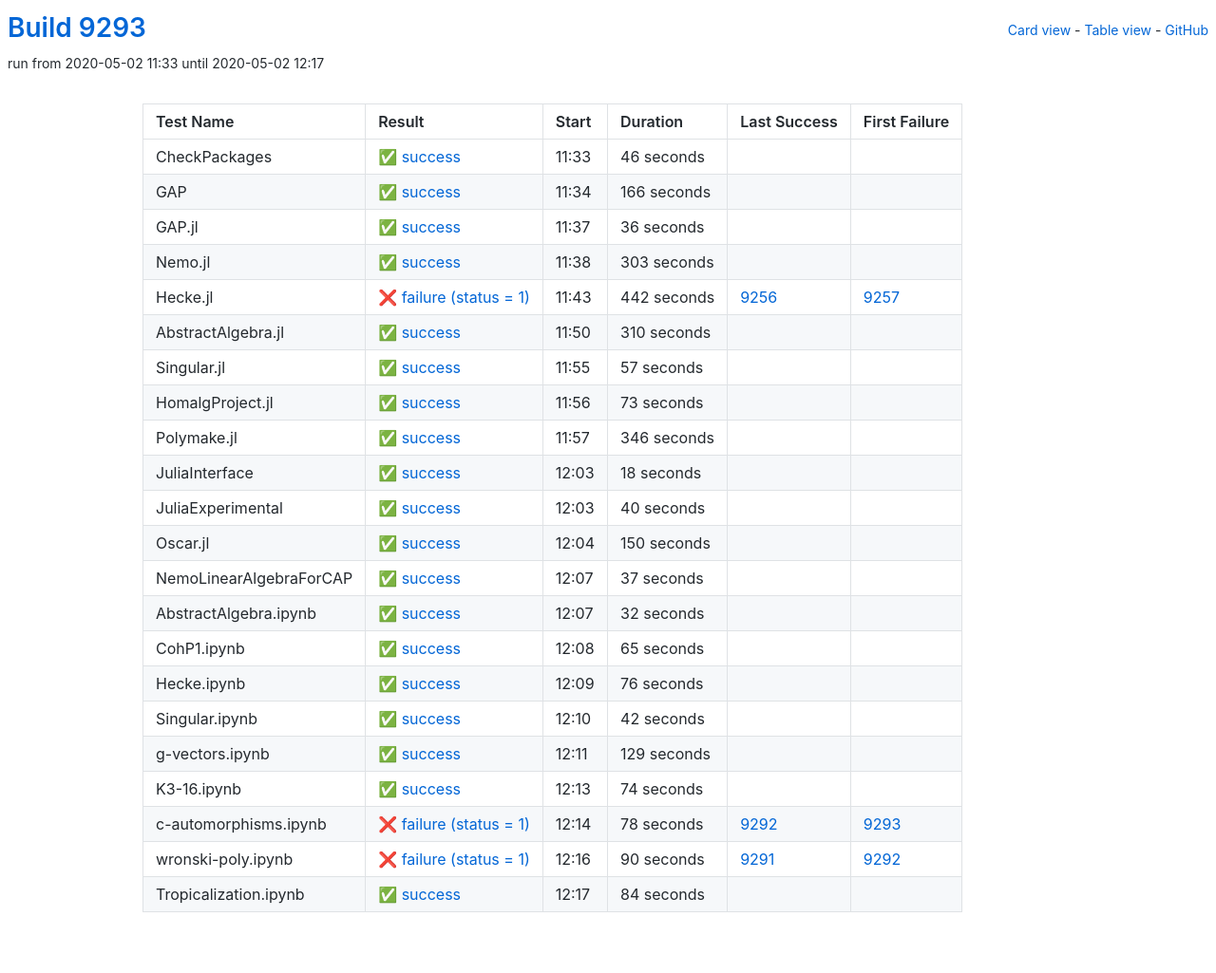
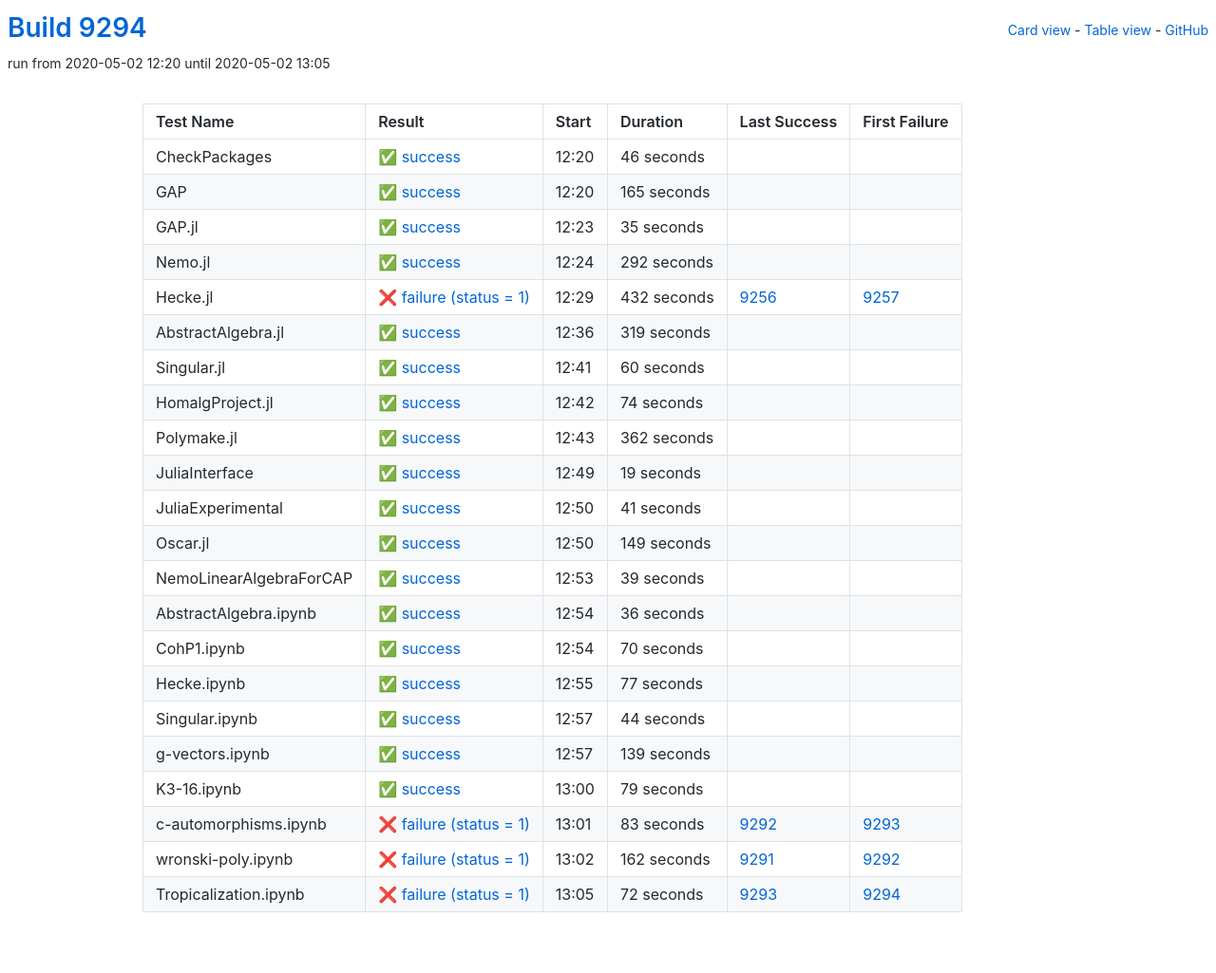
Before and after one commit to oscar-system/oscar-ci-status, a Jekyll site: the page built from table.html, in a window 1280 px wide. Shown: the whole page at 95% size. Built offline with Jekyll 4.4.1, drawn with Linux system fonts in a browser that asks for light colours.

Commit message:
Build 9294

```diff
--- a/_data/ci.yml
+++ b/_data/ci.yml
@@ -1,5 +1,5 @@
-build: 9293
-build_url: https://oscarci.mathematik.uni-kl.de/job/oscar/9293/
+build: 9294
+build_url: https://oscarci.mathematik.uni-kl.de/job/oscar/9294/
 job: oscar
 tests:
 - duration: 46
@@ -8,20 +8,141 @@
   first_failure_url: null
   last_success: false
   last_success_url: null
-  log: https://oscarci.mathematik.uni-kl.de/job/oscar/9293/artifact/logs/build-9293/CheckPackages.log
+  log: https://oscarci.mathematik.uni-kl.de/job/oscar/9294/artifact/logs/build-9294/CheckPackages.log
   name: CheckPackages
-  start: 2020-05-02 11:33
+  start: 2020-05-02 12:20
   status: success
   success: true
-- duration: 166
+- duration: 165
   exitcode: 0
   first_failure: false
   first_failure_url: null
   last_success: false
   last_success_url: null
-  log: https://oscarci.mathematik.uni-kl.de/job/oscar/9293/artifact/logs/build-9293/GAP.log
+  log: https://oscarci.mathematik.uni-kl.de/job/oscar/9294/artifact/logs/build-9294/GAP.log
   name: GAP
-  start: 2020-05-02 11:34
+  start: 2020-05-02 12:20
+  status: success
+  success: true
+- duration: 35
+  exitcode: 0
+  first_failure: false
+  first_failure_url: null
+  last_success: false
+  last_success_url: null
+  log: https://oscarci.mathematik.uni-kl.de/job/oscar/9294/artifact/logs/build-9294/GAP.jl.log
+  name: GAP.jl
+  start: 2020-05-02 12:23
+  status: success
+  success: true
+- duration: 292
+  exitcode: 0
+  first_failure: false
+  first_failure_url: null
+  last_success: false
+  last_success_url: null
+  log: https://oscarci.mathematik.uni-kl.de/job/oscar/9294/artifact/logs/build-9294/Nemo.jl.log
+  name: Nemo.jl
+  start: 2020-05-02 12:24
+  status: success
+  success: true
+- duration: 432
+  exitcode: 1
+  first_failure: 9257
+  first_failure_url: https://oscarci.mathematik.uni-kl.de/job/oscar/9257/
+  last_success: 9256
+  last_success_url: https://oscarci.mathematik.uni-kl.de/job/oscar/9256/
+  log: https://oscarci.mathematik.uni-kl.de/job/oscar/9294/artifact/logs/build-9294/Hecke.jl.log
+  name: Hecke.jl
+  start: 2020-05-02 12:29
+  status: failure
+  success: false
+- duration: 319
+  exitcode: 0
+  first_failure: false
+  first_failure_url: null
+  last_success: false
+  last_success_url: null
+  log: https://oscarci.mathematik.uni-kl.de/job/oscar/9294/artifact/logs/build-9294/AbstractAlgebra.jl.log
+  name: AbstractAlgebra.jl
+  start: 2020-05-02 12:36
+  status: success
+  success: true
+- duration: 60
+  exitcode: 0
+  first_failure: false
+  first_failure_url: null
+  last_success: false
+  last_success_url: null
+  log: https://oscarci.mathematik.uni-kl.de/job/oscar/9294/artifact/logs/build-9294/Singular.jl.log
+  name: Singular.jl
+  start: 2020-05-02 12:41
+  status: success
+  success: true
+- duration: 74
+  exitcode: 0
+  first_failure: false
+  first_failure_url: null
+  last_success: false
+  last_success_url: null
+  log: https://oscarci.mathematik.uni-kl.de/job/oscar/9294/artifact/logs/build-9294/HomalgProject.jl.log
+  name: HomalgProject.jl
+  start: 2020-05-02 12:42
+  status: success
+  success: true
+- duration: 362
+  exitcode: 0
+  first_failure: false
+  first_failure_url: null
+  last_success: false
+  last_success_url: null
+  log: https://oscarci.mathematik.uni-kl.de/job/oscar/9294/artifact/logs/build-9294/Polymake.jl.log
+  name: Polymake.jl
+  start: 2020-05-02 12:43
+  status: success
+  success: true
+- duration: 19
+  exitcode: 0
+  first_failure: false
+  first_failure_url: null
+  last_success: false
+  last_success_url: null
+  log: https://oscarci.mathematik.uni-kl.de/job/oscar/9294/artifact/logs/build-9294/JuliaInterface.log
+  name: JuliaInterface
+  start: 2020-05-02 12:49
+  status: success
+  success: true
+- duration: 41
+  exitcode: 0
+  first_failure: false
+  first_failure_url: null
+  last_success: false
+  last_success_url: null
+  log: https://oscarci.mathematik.uni-kl.de/job/oscar/9294/artifact/logs/build-9294/JuliaExperimental.log
+  name: JuliaExperimental
+  start: 2020-05-02 12:50
+  status: success
+  success: true
+- duration: 149
+  exitcode: 0
+  first_failure: false
+  first_failure_url: null
+  last_success: false
+  last_success_url: null
+  log: https://oscarci.mathematik.uni-kl.de/job/oscar/9294/artifact/logs/build-9294/Oscar.jl.log
+  name: Oscar.jl
+  start: 2020-05-02 12:50
+  status: success
+  success: true
+- duration: 39
+  exitcode: 0
+  first_failure: false
+  first_failure_url: null
+  last_success: false
+  last_success_url: null
+  log: https://oscarci.mathematik.uni-kl.de/job/oscar/9294/artifact/logs/build-9294/NemoLinearAlgebraForCAP.log
+  name: NemoLinearAlgebraForCAP
+  start: 2020-05-02 12:53
   status: success
   success: true
 - duration: 36
@@ -30,217 +151,96 @@
   first_failure_url: null
   last_success: false
   last_success_url: null
-  log: https://oscarci.mathematik.uni-kl.de/job/oscar/9293/artifact/logs/build-9293/GAP.jl.log
-  name: GAP.jl
-  start: 2020-05-02 11:37
+  log: https://oscarci.mathematik.uni-kl.de/job/oscar/9294/artifact/logs/build-9294/AbstractAlgebra.ipynb.log
+  name: AbstractAlgebra.ipynb
+  start: 2020-05-02 12:54
   status: success
   success: true
-- duration: 303
+- duration: 70
   exitcode: 0
   first_failure: false
   first_failure_url: null
   last_success: false
   last_success_url: null
-  log: https://oscarci.mathematik.uni-kl.de/job/oscar/9293/artifact/logs/build-9293/Nemo.jl.log
-  name: Nemo.jl
-  start: 2020-05-02 11:38
+  log: https://oscarci.mathematik.uni-kl.de/job/oscar/9294/artifact/logs/build-9294/CohP1.ipynb.log
+  name: CohP1.ipynb
+  start: 2020-05-02 12:54
   status: success
   success: true
-- duration: 442
-  exitcode: 1
-  first_failure: 9257
-  first_failure_url: https://oscarci.mathematik.uni-kl.de/job/oscar/9257/
-  last_success: 9256
-  last_success_url: https://oscarci.mathematik.uni-kl.de/job/oscar/9256/
-  log: https://oscarci.mathematik.uni-kl.de/job/oscar/9293/artifact/logs/build-9293/Hecke.jl.log
-  name: Hecke.jl
-  start: 2020-05-02 11:43
-  status: failure
-  success: false
-- duration: 310
+- duration: 77
   exitcode: 0
   first_failure: false
   first_failure_url: null
   last_success: false
   last_success_url: null
-  log: https://oscarci.mathematik.uni-kl.de/job/oscar/9293/artifact/logs/build-9293/AbstractAlgebra.jl.log
-  name: AbstractAlgebra.jl
-  start: 2020-05-02 11:50
+  log: https://oscarci.mathematik.uni-kl.de/job/oscar/9294/artifact/logs/build-9294/Hecke.ipynb.log
+  name: Hecke.ipynb
+  start: 2020-05-02 12:55
   status: success
   success: true
-- duration: 57
+- duration: 44
   exitcode: 0
   first_failure: false
   first_failure_url: null
   last_success: false
   last_success_url: null
-  log: https://oscarci.mathematik.uni-kl.de/job/oscar/9293/artifact/logs/build-9293/Singular.jl.log
-  name: Singular.jl
-  start: 2020-05-02 11:55
+  log: https://oscarci.mathematik.uni-kl.de/job/oscar/9294/artifact/logs/build-9294/Singular.ipynb.log
+  name: Singular.ipynb
+  start: 2020-05-02 12:57
   status: success
   success: true
-- duration: 73
+- duration: 139
   exitcode: 0
   first_failure: false
   first_failure_url: null
   last_success: false
   last_success_url: null
-  log: https://oscarci.mathematik.uni-kl.de/job/oscar/9293/artifact/logs/build-9293/HomalgProject.jl.log
-  name: HomalgProject.jl
-  start: 2020-05-02 11:56
+  log: https://oscarci.mathematik.uni-kl.de/job/oscar/9294/artifact/logs/build-9294/g-vectors.ipynb.log
+  name: g-vectors.ipynb
+  start: 2020-05-02 12:57
   status: success
   success: true
-- duration: 346
+- duration: 79
   exitcode: 0
   first_failure: false
   first_failure_url: null
   last_success: false
   last_success_url: null
-  log: https://oscarci.mathematik.uni-kl.de/job/oscar/9293/artifact/logs/build-9293/Polymake.jl.log
-  name: Polymake.jl
-  start: 2020-05-02 11:57
+  log: https://oscarci.mathematik.uni-kl.de/job/oscar/9294/artifact/logs/build-9294/K3-16.ipynb.log
+  name: K3-16.ipynb
+  start: 2020-05-02 13:00
   status: success
   success: true
-- duration: 18
-  exitcode: 0
-  first_failure: false
-  first_failure_url: null
-  last_success: false
-  last_success_url: null
-  log: https://oscarci.mathematik.uni-kl.de/job/oscar/9293/artifact/logs/build-9293/JuliaInterface.log
-  name: JuliaInterface
-  start: 2020-05-02 12:03
-  status: success
-  success: true
-- duration: 40
-  exitcode: 0
-  first_failure: false
-  first_failure_url: null
-  last_success: false
-  last_success_url: null
-  log: https://oscarci.mathematik.uni-kl.de/job/oscar/9293/artifact/logs/build-9293/JuliaExperimental.log
-  name: JuliaExperimental
-  start: 2020-05-02 12:03
-  status: success
-  success: true
-- duration: 150
-  exitcode: 0
-  first_failure: false
-  first_failure_url: null
-  last_success: false
-  last_success_url: null
-  log: https://oscarci.mathematik.uni-kl.de/job/oscar/9293/artifact/logs/build-9293/Oscar.jl.log
-  name: Oscar.jl
-  start: 2020-05-02 12:04
-  status: success
-  success: true
-- duration: 37
-  exitcode: 0
-  first_failure: false
-  first_failure_url: null
-  last_success: false
-  last_success_url: null
-  log: https://oscarci.mathematik.uni-kl.de/job/oscar/9293/artifact/logs/build-9293/NemoLinearAlgebraForCAP.log
-  name: NemoLinearAlgebraForCAP
-  start: 2020-05-02 12:07
-  status: success
-  success: true
-- duration: 32
-  exitcode: 0
-  first_failure: false
-  first_failure_url: null
-  last_success: false
-  last_success_url: null
-  log: https://oscarci.mathematik.uni-kl.de/job/oscar/9293/artifact/logs/build-9293/AbstractAlgebra.ipynb.log
-  name: AbstractAlgebra.ipynb
-  start: 2020-05-02 12:07
-  status: success
-  success: true
-- duration: 65
-  exitcode: 0
-  first_failure: false
-  first_failure_url: null
-  last_success: false
-  last_success_url: null
-  log: https://oscarci.mathematik.uni-kl.de/job/oscar/9293/artifact/logs/build-9293/CohP1.ipynb.log
-  name: CohP1.ipynb
-  start: 2020-05-02 12:08
-  status: success
-  success: true
-- duration: 76
-  exitcode: 0
-  first_failure: false
-  first_failure_url: null
-  last_success: false
-  last_success_url: null
-  log: https://oscarci.mathematik.uni-kl.de/job/oscar/9293/artifact/logs/build-9293/Hecke.ipynb.log
-  name: Hecke.ipynb
-  start: 2020-05-02 12:09
-  status: success
-  success: true
-- duration: 42
-  exitcode: 0
-  first_failure: false
-  first_failure_url: null
-  last_success: false
-  last_success_url: null
-  log: https://oscarci.mathematik.uni-kl.de/job/oscar/9293/artifact/logs/build-9293/Singular.ipynb.log
-  name: Singular.ipynb
-  start: 2020-05-02 12:10
-  status: success
-  success: true
-- duration: 129
-  exitcode: 0
-  first_failure: false
-  first_failure_url: null
-  last_success: false
-  last_success_url: null
-  log: https://oscarci.mathematik.uni-kl.de/job/oscar/9293/artifact/logs/build-9293/g-vectors.ipynb.log
-  name: g-vectors.ipynb
-  start: 2020-05-02 12:11
-  status: success
-  success: true
-- duration: 74
-  exitcode: 0
-  first_failure: false
-  first_failure_url: null
-  last_success: false
-  last_success_url: null
-  log: https://oscarci.mathematik.uni-kl.de/job/oscar/9293/artifact/logs/build-9293/K3-16.ipynb.log
-  name: K3-16.ipynb
-  start: 2020-05-02 12:13
-  status: success
-  success: true
-- duration: 78
+- duration: 83
   exitcode: 1
   first_failure: 9293
   first_failure_url: https://oscarci.mathematik.uni-kl.de/job/oscar/9293/
   last_success: 9292
   last_success_url: https://oscarci.mathematik.uni-kl.de/job/oscar/9292/
-  log: https://oscarci.mathematik.uni-kl.de/job/oscar/9293/artifact/logs/build-9293/c-automorphisms.ipynb.log
+  log: https://oscarci.mathematik.uni-kl.de/job/oscar/9294/artifact/logs/build-9294/c-automorphisms.ipynb.log
   name: c-automorphisms.ipynb
-  start: 2020-05-02 12:14
+  start: 2020-05-02 13:01
   status: failure
   success: false
-- duration: 90
+- duration: 162
   exitcode: 1
   first_failure: 9292
   first_failure_url: https://oscarci.mathematik.uni-kl.de/job/oscar/9292/
   last_success: 9291
   last_success_url: https://oscarci.mathematik.uni-kl.de/job/oscar/9291/
-  log: https://oscarci.mathematik.uni-kl.de/job/oscar/9293/artifact/logs/build-9293/wronski-poly.ipynb.log
+  log: https://oscarci.mathematik.uni-kl.de/job/oscar/9294/artifact/logs/build-9294/wronski-poly.ipynb.log
   name: wronski-poly.ipynb
-  start: 2020-05-02 12:16
+  start: 2020-05-02 13:02
   status: failure
   success: false
-- duration: 84
-  exitcode: 0
-  first_failure: false
-  first_failure_url: null
-  last_success: false
-  last_success_url: null
-  log: https://oscarci.mathematik.uni-kl.de/job/oscar/9293/artifact/logs/build-9293/Tropicalization.ipynb.log
+- duration: 72
+  exitcode: 1
+  first_failure: 9294
+  first_failure_url: https://oscarci.mathematik.uni-kl.de/job/oscar/9294/
+  last_success: 9293
+  last_success_url: https://oscarci.mathematik.uni-kl.de/job/oscar/9293/
+  log: https://oscarci.mathematik.uni-kl.de/job/oscar/9294/artifact/logs/build-9294/Tropicalization.ipynb.log
   name: Tropicalization.ipynb
-  start: 2020-05-02 12:17
-  status: success
-  success: true
+  start: 2020-05-02 13:05
+  status: failure
+  success: false
```
Also changed, not shown: README.md.
